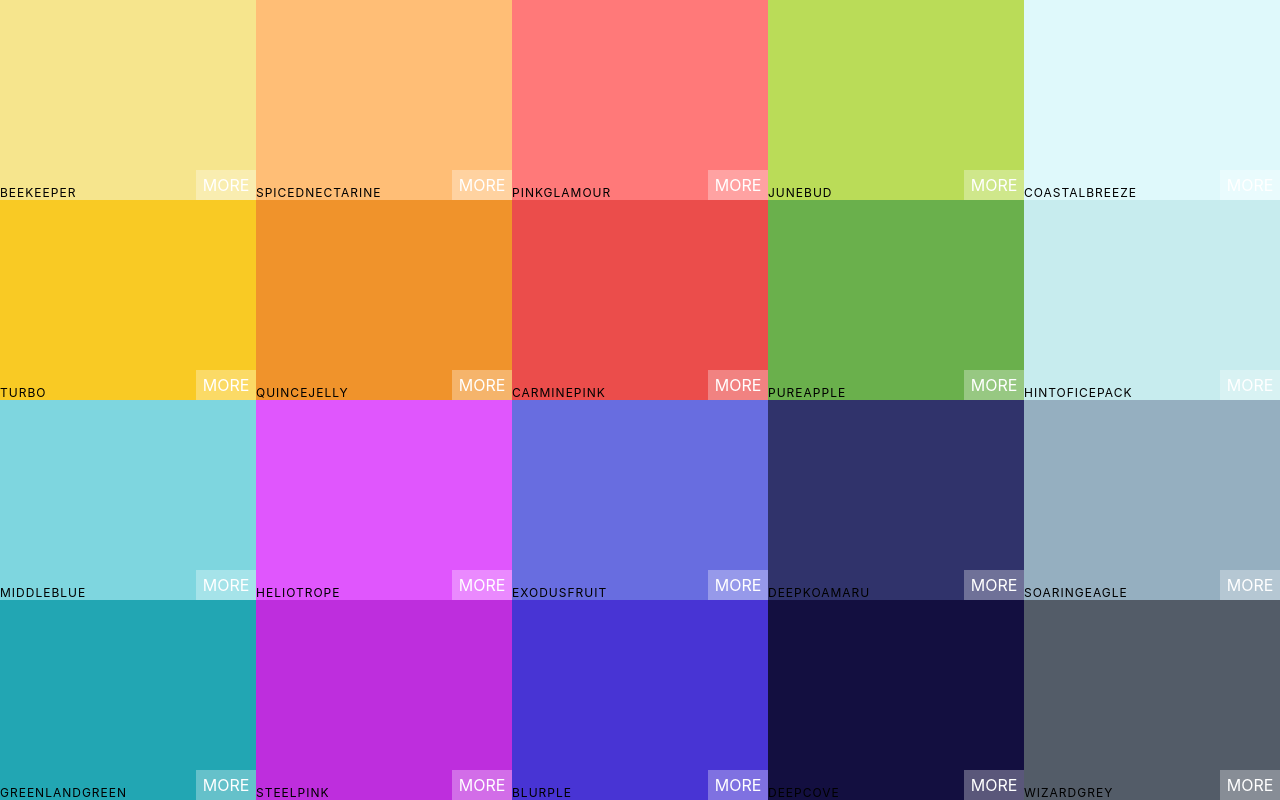
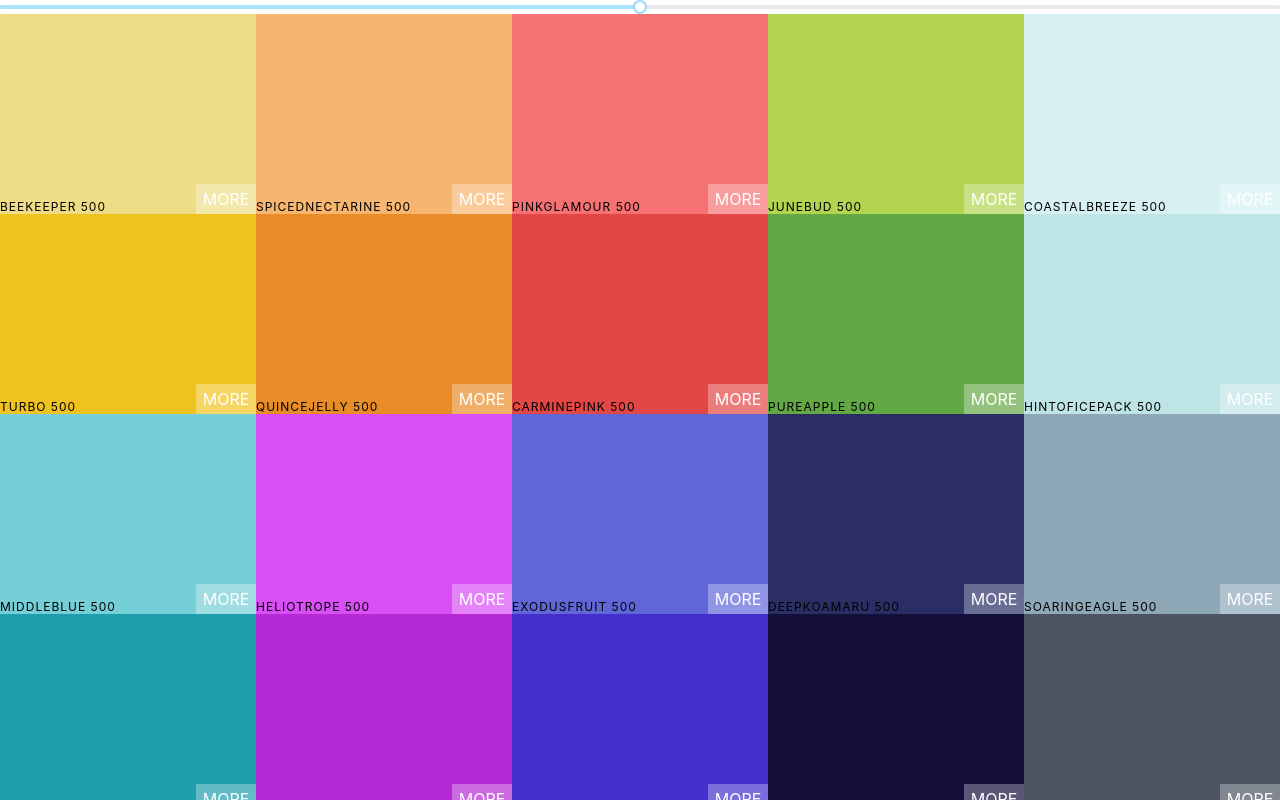
Before and after one commit to ChrisEski/react-colors, a React (Create React App) app: page / in a window 1280 px wide. Built offline with nearby package versions, Linux system fonts and the light colour scheme.

Commit message:
Add unstyled color Slider

```diff
--- a/package.json
+++ b/package.json
@@ -7,6 +7,7 @@
     "@testing-library/react": "^12.1.2",
     "@testing-library/user-event": "^13.5.0",
     "chroma-js": "^2.4.2",
+    "rc-slider": "^9.7.5",
     "react": "^17.0.2",
     "react-copy-to-clipboard": "^5.0.4",
     "react-dom": "^17.0.2",
--- a/src/App.js
+++ b/src/App.js
@@ -6,11 +6,10 @@
 class App extends Component {
   state = {};
   render() {
-    console.log(generatePalette(seedColors[4]));
     return (
       <div>
         {/* <Palette palette={seedColors[4]} /> */}
-        <Palette {...seedColors[4]} />
+        <Palette palette={generatePalette(seedColors[4])} />
       </div>
     );
   }
--- a/src/Components/Palette.js
+++ b/src/Components/Palette.js
@@ -1,15 +1,37 @@
 import React, { Component } from "react";
+import Slider, { Range } from "rc-slider";
+import "rc-slider/assets/index.css";
 import ColorBox from "./ColorBox";
 import "../Styles/Palette.css";
 
 class Palette extends Component {
+  constructor(props) {
+    super(props);
+    this.state = { level: 500 };
+    this.changeLevel = this.changeLevel.bind(this);
+  }
+
+  changeLevel(level) {
+    this.setState({ level });
+  }
+
   render() {
-    const colorBoxes = this.props.colors.map(color => (
-      <ColorBox background={color.color} name={color.name} />
+    const { colors } = this.props.palette;
+    const { level } = this.state;
+
+    const colorBoxes = colors[level].map(color => (
+      <ColorBox background={color.hex} name={color.name} />
     ));
 
     return (
       <div className="Palette">
+        <Slider
+          defaultValue={level}
+          min={100}
+          max={900}
+          step={100}
+          onAfterChange={this.changeLevel}
+        />
         {/* TODO: Navbar goes here */}
         <div className="Palette-colors">{colorBoxes}</div>
         {/* TODO: Footer goes here */}
--- a/src/colorHelpers.js
+++ b/src/colorHelpers.js
@@ -61,12 +61,13 @@
   return newPalette;
 }
 
+// Returns an array of 3 colors => [initial_color_darkened, initial_color, white] that is later passed in generateScale() to get the final 10 shades of any initial color
 function getRange(hexColor) {
   const end = "#fff";
   return [chroma(hexColor).darken(1.4).hex(), hexColor, end];
 }
 
-// Gives 10 colors (shades) based on the input color
+// Gives 10 colors (shades) based on the input color(the scale array from getRange())
 function generateScale(hexColor, numberOfColors) {
   return chroma.scale(getRange(hexColor)).mode("lab").colors(numberOfColors);
 }
```
Also changed, not shown: 1 other file (tests, documents, lock files or other folders).
